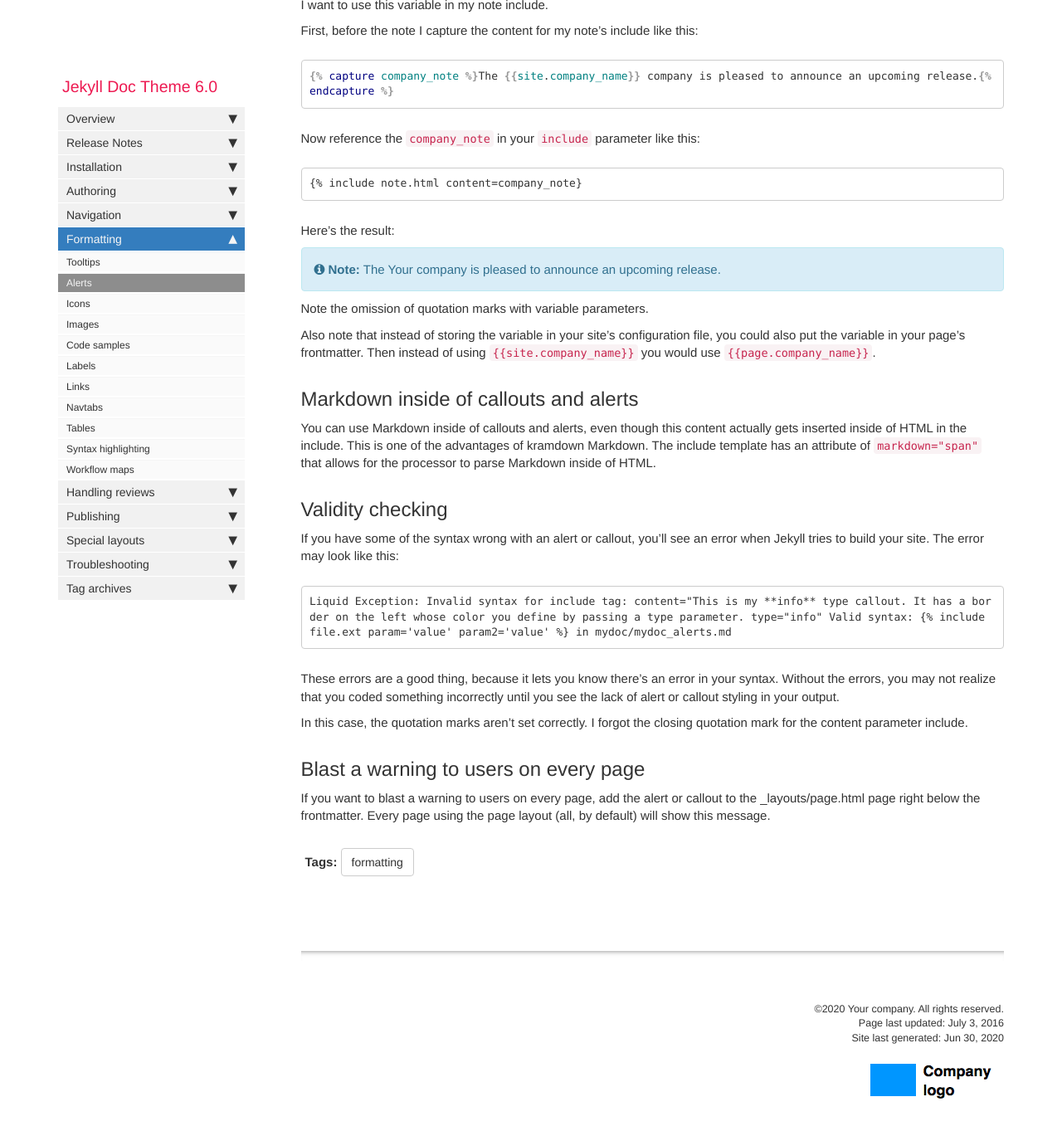
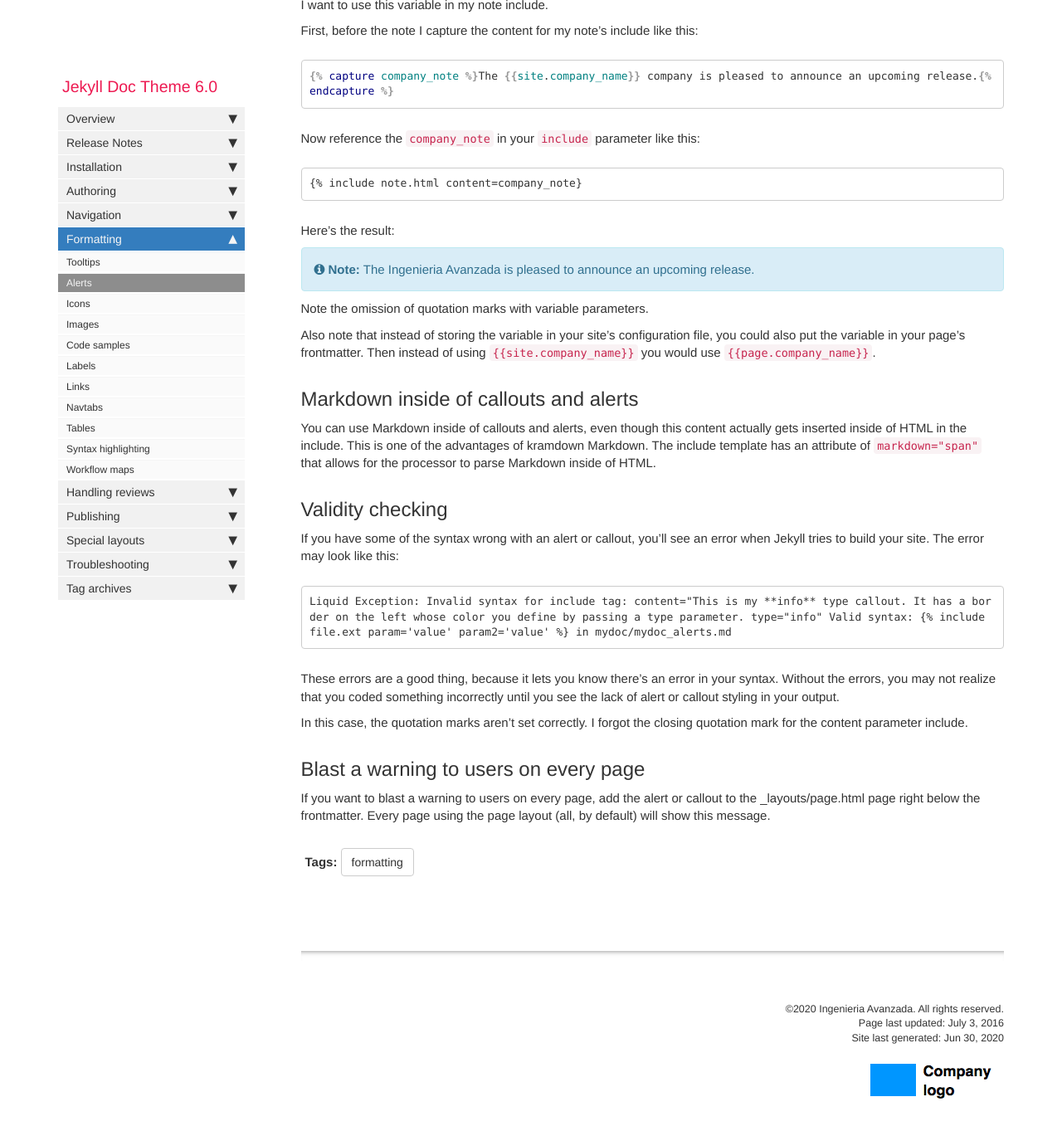
Before and after one commit to soporteiasa/soporteiasa.github.io, a Jekyll site: the page built from pages/mydoc/mydoc_alerts.md, in a window 1280 px wide and 1400 px high, scrolled down 5070 px. Shown: the top 1363 px of the window at 83% size. Built offline with Jekyll 4.4.1, drawn with Linux system fonts in a browser that asks for light colours; comment, search, counter and statistics services are not loaded; some of the changed text lies outside the part shown.

Commit message:
Cambios en _config.yml

```diff
--- a/_config.yml
+++ b/_config.yml
@@ -3,13 +3,13 @@ repository: tomjoht/documentation-theme-jekyll
 output: web
 # this property is useful for conditional filtering of content that is separate from the PDF.
 
-topnav_title: Jekyll Documentation Theme
+topnav_title: Base Ingenieria Avanzada
 # this appears on the top navigation bar next to the home button
 
-site_title: Jekyll theme for documentation
+site_title: Documentación Configuraciones Ingenieria Avanzada
 # this appears in the html browser tab for the site title (seen mostly by search engines, not users)
 
-company_name: Your company
+company_name: Ingenieria Avanzada
 # this appears in the footer
 
 github_editme_path: tomjoht/documentation-theme-jekyll/blob/gh-pages/
@@ -18,7 +18,7 @@ github_editme_path: tomjoht/documentation-theme-jekyll/blob/gh-pages/
 # gitlab_editme_path: tomjoht/documentation-theme-jekyll/blob/gh-pages/
 # if you're using GitLab, provide the basepath to the branch you've created for reviews, following the sample here. if not, leave this value blank.
 
-google_analytics: UA-66296557-1
+google_analytics:
 # if you have google-analytics ID, put it in. if not, edit this value to blank.
 
 host: 127.0.0.1
@@ -33,9 +33,9 @@ exclude:
   - vendor
 # these are the files and directories that jekyll will exclude from the build
 
-feedback_subject_line: Jekyll documentation theme
+feedback_subject_line: Ingenieria Avanzada
 
-feedback_email: tomjoht@gmail.com
+feedback_email: soporte@ingenieria-avanzada.com
 # used as a contact email for the Feedback link in the top navigation bar
 
 # feedback_disable: true
@@ -106,7 +106,7 @@ sidebars:
 - product2_sidebar
 - other
 
-description: "Intended as a documentation theme based on Jekyll for technical writers documenting software and other technical products, this theme has all the elements you would need to handle multiple products with both multi-level sidebar navigation, tags, and other documentation features."
+description: "Documentación Ingenieria Avanzada"
 # the description is used in the feed.xml file
 
 # needed for sitemap.xml file only
```
